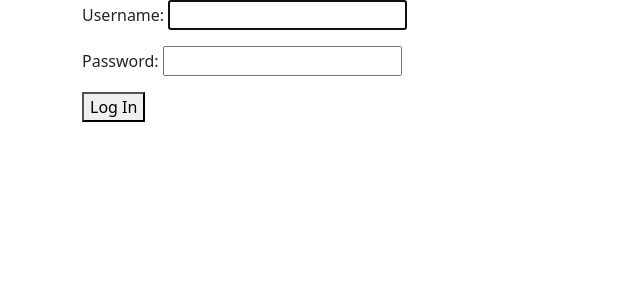
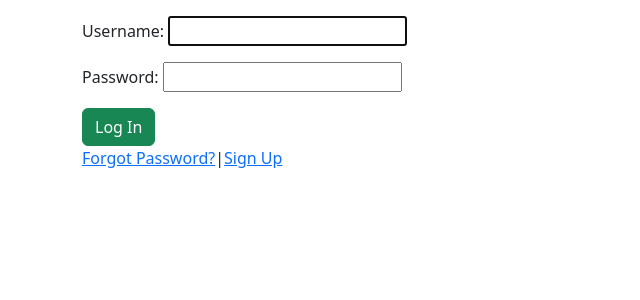
Before and after one commit to naser66/django_bookstore, a Django app: page /accounts/login/ in a window 1280 px wide. Shown: the top 300 px of the page, without its empty margins (0-640 px from the left). Run offline with Django 5.2, Linux system fonts and the light colour scheme.

Commit message:
add sign up link to this page.

```diff
--- a/templates/registration/login.html
+++ b/templates/registration/login.html
@@ -3,9 +3,10 @@
 {% block title %}Login{% endblock %}
 
 {% block content %}
-    <form action="" method="post">
+    <form class="mt-3" action="" method="post">
         {% csrf_token %}
         {{ form.as_p }}
-        <button type="submit">Log In</button>
+        <button class="btn btn-success" type="submit">Log In</button>
     </form>
+    <p><a href="{% url 'password_reset' %}">Forgot Password?</a>|<a href="{% url 'signup' %}">Sign Up</a> </p>
 {% endblock %}
```
